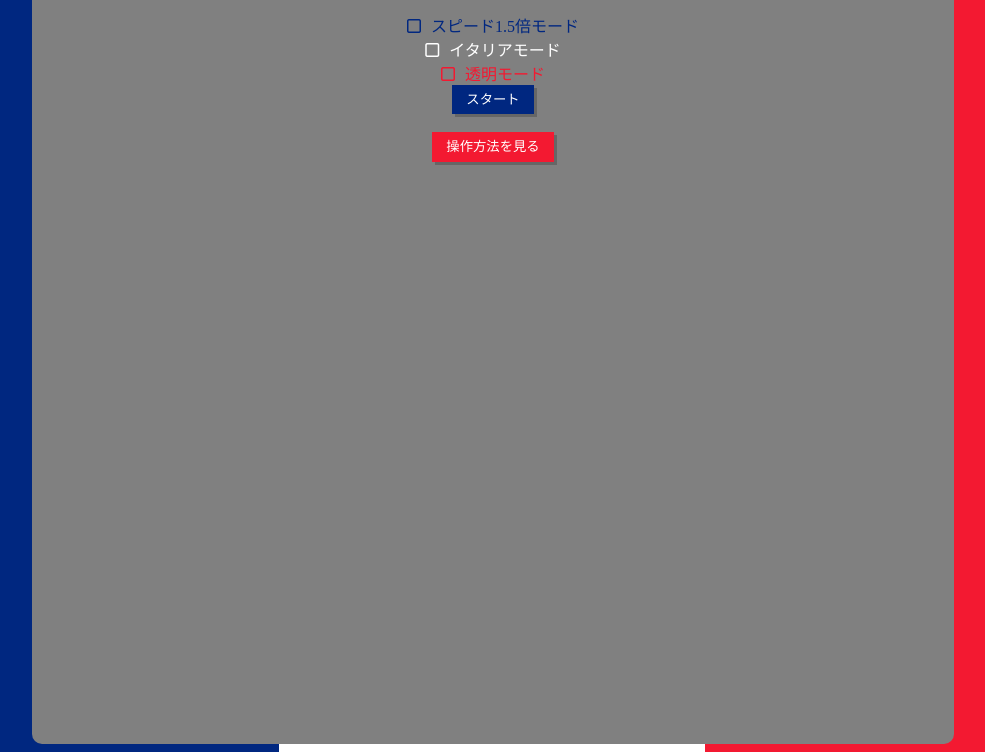
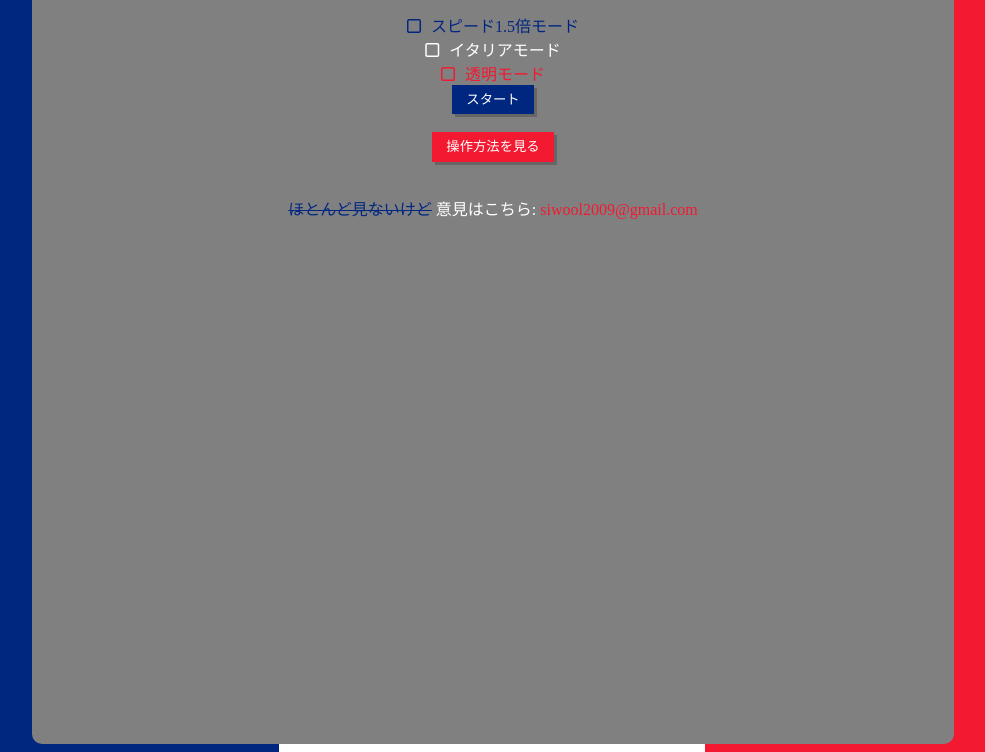
Before and after one commit to waki285/francegame, a plain HTML site: page index.html in a window 1280 px wide. Shown: the part 164-916 px from the top of the page, without its empty margins (147-1132 px from the left). Drawn offline with nearby package versions, Linux system fonts and the light colour scheme; some packages are replaced by stand-ins of ours; a script that the page names is missing.

Commit message:
feat:連絡先を追加

```diff
--- a/index.html
+++ b/index.html
@@ -44,6 +44,11 @@
         <br />
         <a class="button" id="howTo">操作方法を見る</a>
         <br /><br />
+        <p>
+          <span class="blue"><s>ほとんど見ないけど</s></span>
+          <span class="white">意見はこちら:</span>
+          <span class="red">siwool2009@gmail.com</span>
+        </p>
         <div
           class="line-it-button"
           data-lang="ja"
```
